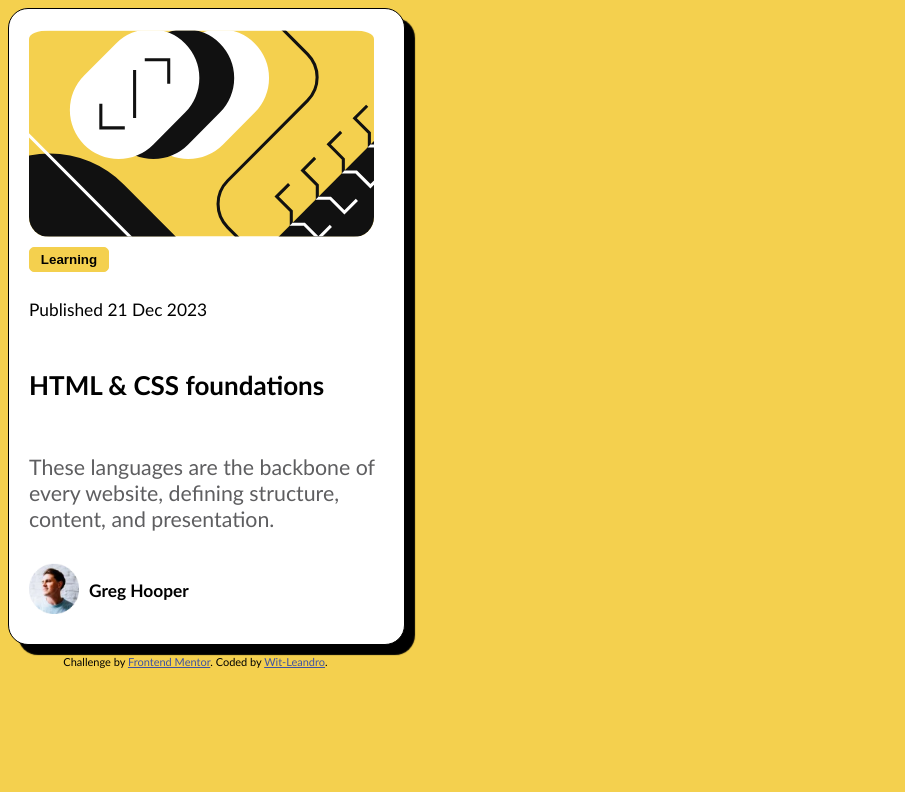
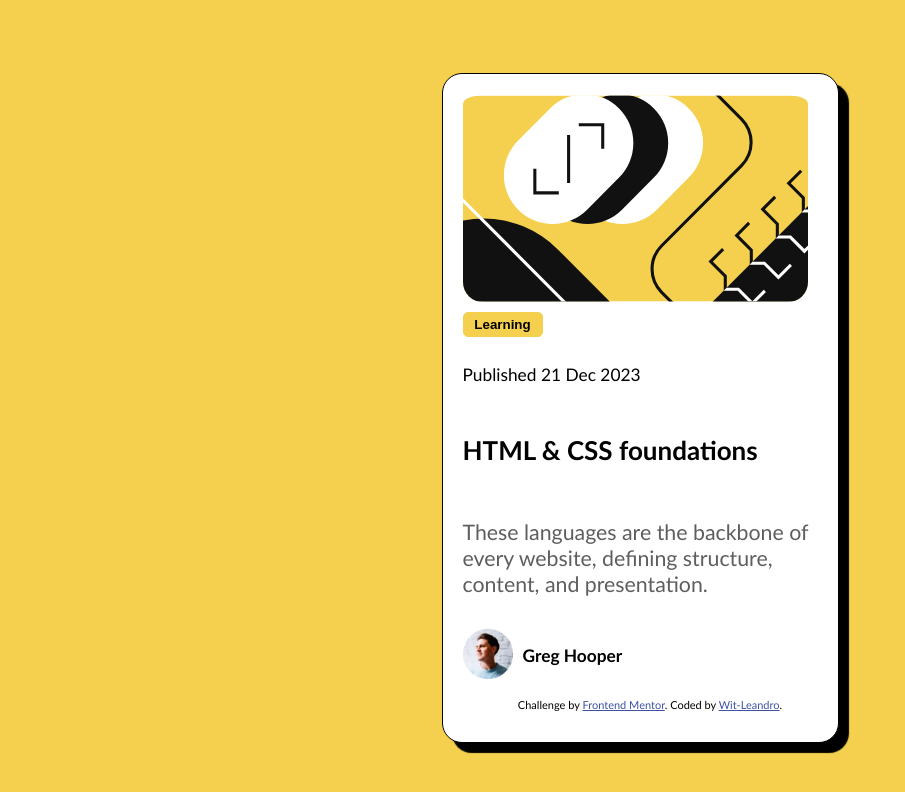
Before and after one commit to Wit-Leandro/blog-preview, a plain HTML site: page index.html in a window 1280 px wide. Shown: the whole page, without its empty margins (0-905 px from the left). Drawn offline with Linux system fonts and the light colour scheme.

Commit message:
correções
fiz uma correção no layout

```diff
--- a/index.html
+++ b/index.html
@@ -17,6 +17,10 @@
         background-color: #f4d04e;
         font-family: 'Gill Sans', 'Gill Sans MT', Calibri, 'Trebuchet MS', sans-serif;
         font-size: 13pt;
+        display: flex;
+        align-items: center;
+        justify-content: center;
+        min-height: 100vh;
       }
       .container{
         background-color: #fff;
@@ -30,7 +34,7 @@
         box-shadow: 10px 10px 1px black ;
         padding-left: 20px;
         padding-top: 10px;
-        grid-template-rows: repeat(7);
+        grid-template-rows: repeat(8);
         grid-template-columns: 1fr;
         gap: 10px;
       }
@@ -82,9 +86,10 @@
       }
 
       footer{
+        grid-row: 7 / 8;
         max-width: 375px;
         padding-top: 10px;
-      }
+     }
   </style>
 </head>
 <body>
@@ -99,10 +104,7 @@
       <img src="img/image-avatar.webp" alt="img avatar">
       <p><strong>Greg Hooper</strong></p>
     </div>
-  </div>
-
-  <footer>
-    <div class="attribution">
+  <footer class="attribution">
       Challenge by <a href="https://www.frontendmentor.io?ref=challenge" target="_blank">Frontend Mentor</a>.
       Coded by <a href="https://github.com/Wit-Leandro">Wit-Leandro</a>.
   </footer>
```
